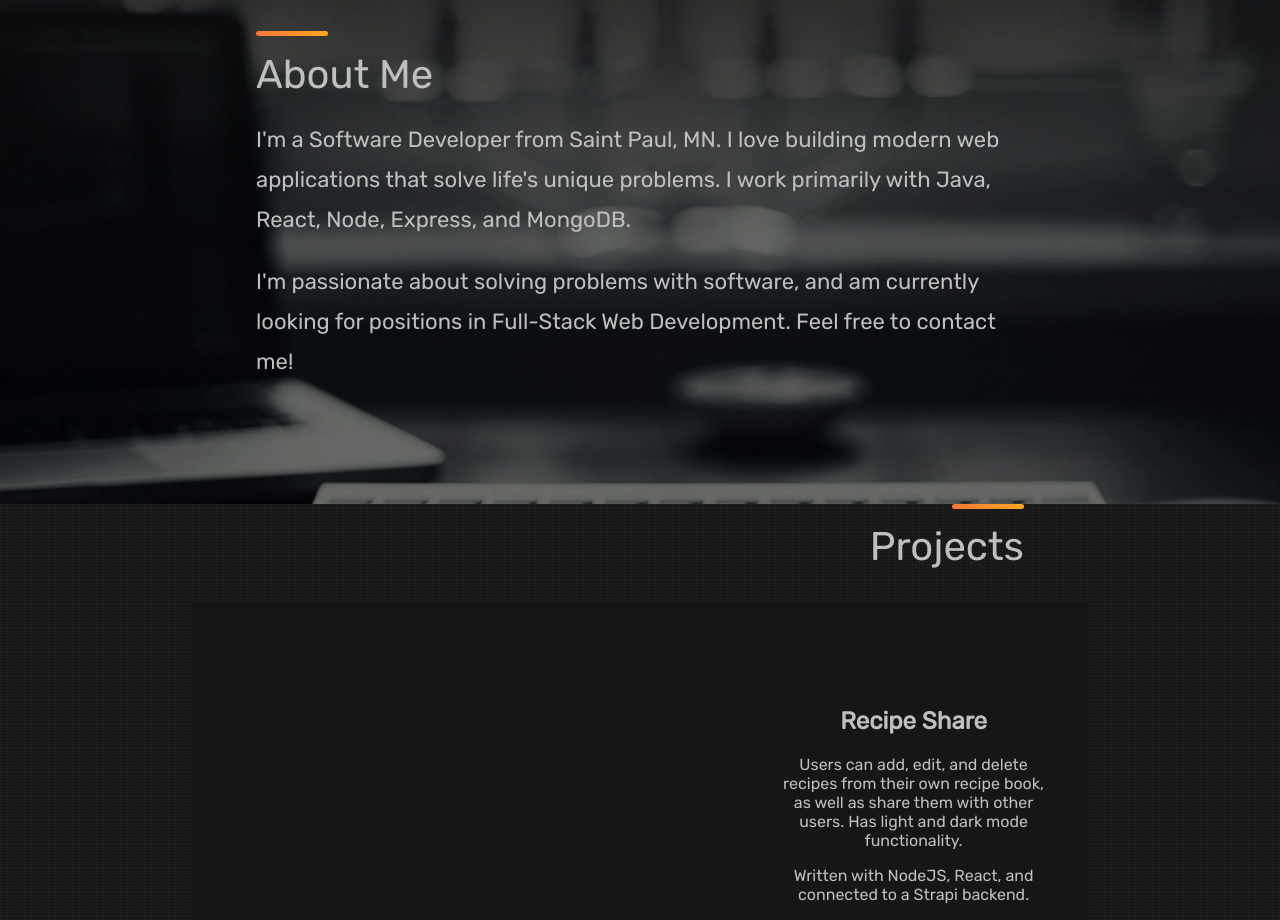
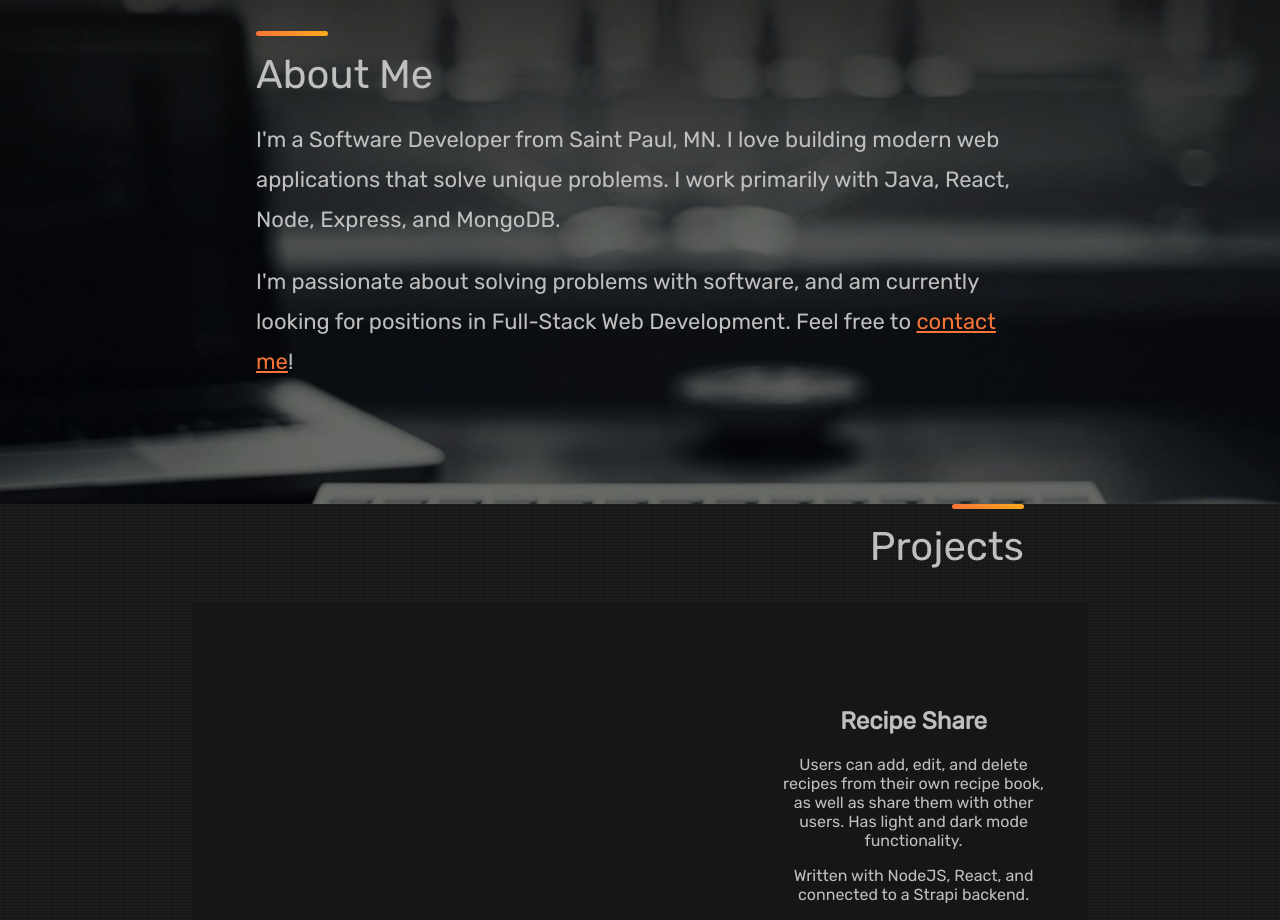
Before and after one commit to dtiern5/dtiern5.github.io, a React (Create React App) app: page / in a window 1280 px wide. Shown: the part 940-1860 px from the top of the page. Built offline with nearby package versions, Linux system fonts and the light colour scheme.

Commit message:
added some missing navigation to navbar and about secion

```diff
--- a/src/components/About.js
+++ b/src/components/About.js
@@ -10,8 +10,8 @@ function About() {
                     <h2 className="section-header-about ">About Me</h2>
                 </div>
 
-                <p>I'm a Software Developer from Saint Paul, MN. I love building modern web applications that solve life's unique problems. I work primarily with Java, React, Node, Express, and MongoDB.</p>
-                <p>I'm passionate about solving problems with software, and am currently looking for positions in Full-Stack Web Development. Feel free to contact me!</p>
+                <p>I'm a Software Developer from Saint Paul, MN. I love building modern web applications that solve unique problems. I work primarily with Java, React, Node, Express, and MongoDB.</p>
+                <p>I'm passionate about solving problems with software, and am currently looking for positions in Full-Stack Web Development. Feel free to <a className="contact-link" href="#contact">contact me</a>!</p>
             </div>
         </section>
     )
--- a/src/components/Navbar.js
+++ b/src/components/Navbar.js
@@ -14,7 +14,6 @@ function Navbar() {
         <Box sx={{ flexGrow: 1 }}>
             <AppBar position="static">
                 <Toolbar className="navbar">
-
                     <Typography variant="h6" component="div" sx={{ flexGrow: 1 }}>
                         Home
                     </Typography>
--- a/src/components/Projects.js
+++ b/src/components/Projects.js
@@ -5,7 +5,7 @@ import './styles/Projects.css';
 function Projects() {
 
     return (
-        <section className="projects">
+        <section className="projects" id="projects">
 
             <div>
                 <span className="section-span-projects"></span>
--- a/src/components/styles/About.css
+++ b/src/components/styles/About.css
@@ -45,6 +45,11 @@
 
 } */
 
+.contact-link {
+    color: var(--oj);
+}
+
+
 p {
     color: var(--darktext);
 }
```
